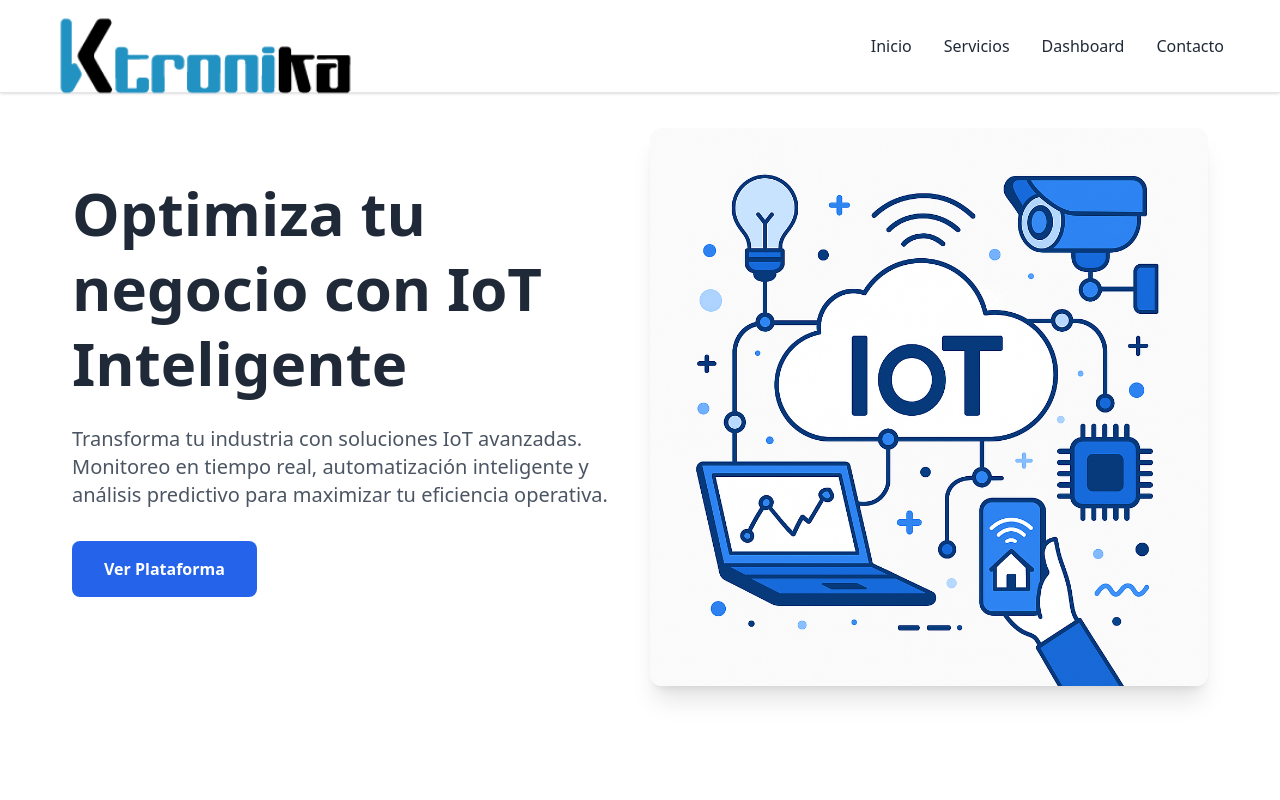
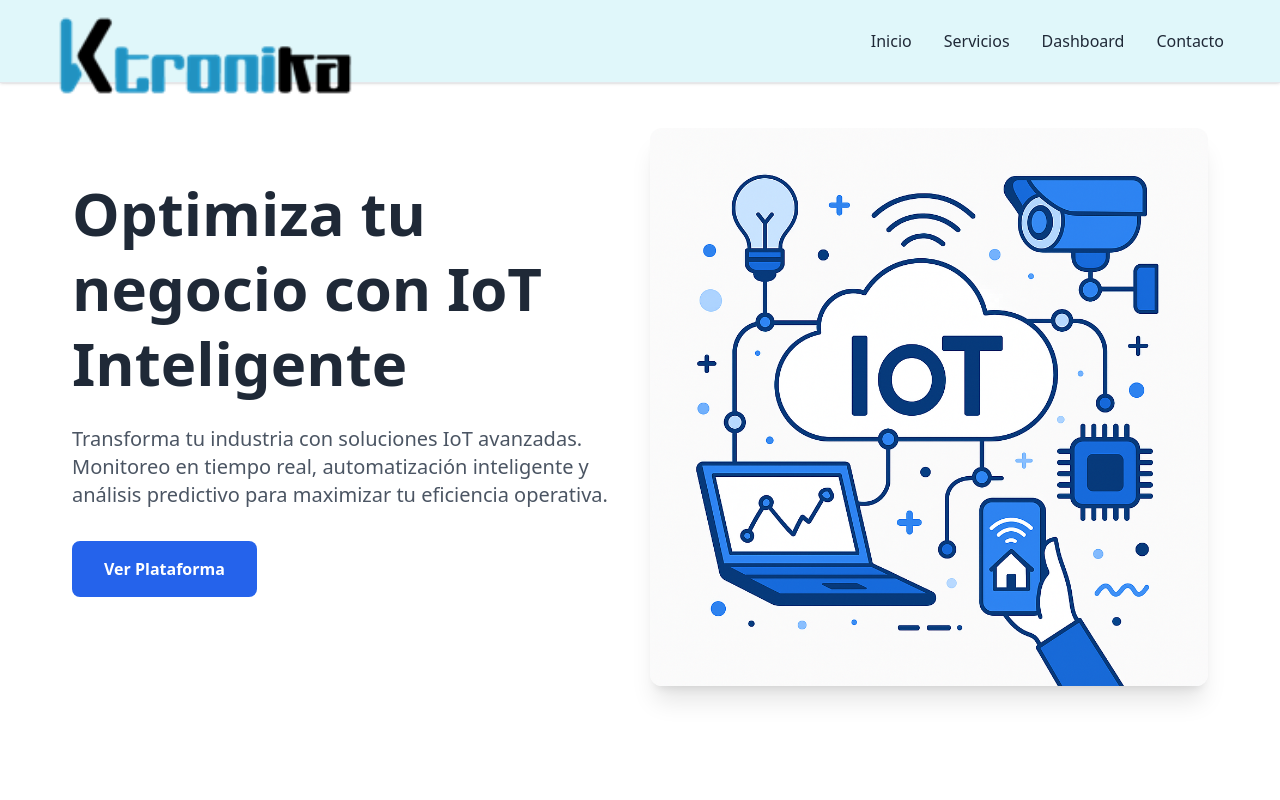
Before and after one commit to KFiloz/Page-Landing, a Next.js app: page / in a window 1280 px wide. Shown: the top 800 px of the page. Built offline with nearby package versions, Linux system fonts and the light colour scheme.

Commit message:
feat: Ajustando logo navbar part 4

```diff
--- a/src/components/Navbar.tsx
+++ b/src/components/Navbar.tsx
@@ -8,15 +8,15 @@ const Navbar: React.FC = () => {
 
   return (
     <header>
-      <nav className="fixed z-50 p-4 w-full border-b border-solid bg-white shadow">
-        <div className="flex justify-between items-center mx-auto max-w-[1200px] px-4 h-[60px]">
+     <nav className="fixed z-50 p-4 w-full border-b border-solid bg-[#E0F7FA] shadow">
+        <div className="flex justify-between items-center mx-auto max-w-[1200px] px-4 h-[50px]">
           {/* Logo con tamaño 300x120 */}
-          <Link href="/" className="block w-[300px] h-[60px] relative">
+          <Link href="/" className="block w-[300px] h-[50px] relative">
             <Image
               src="/images/Ktronika.png"
               alt="Ktronika Logo"
               width={300}
-              height={60}
+              height={50}
               priority
             />
           </Link>
```
Also changed, not shown: public/images/Ktronika.png.
